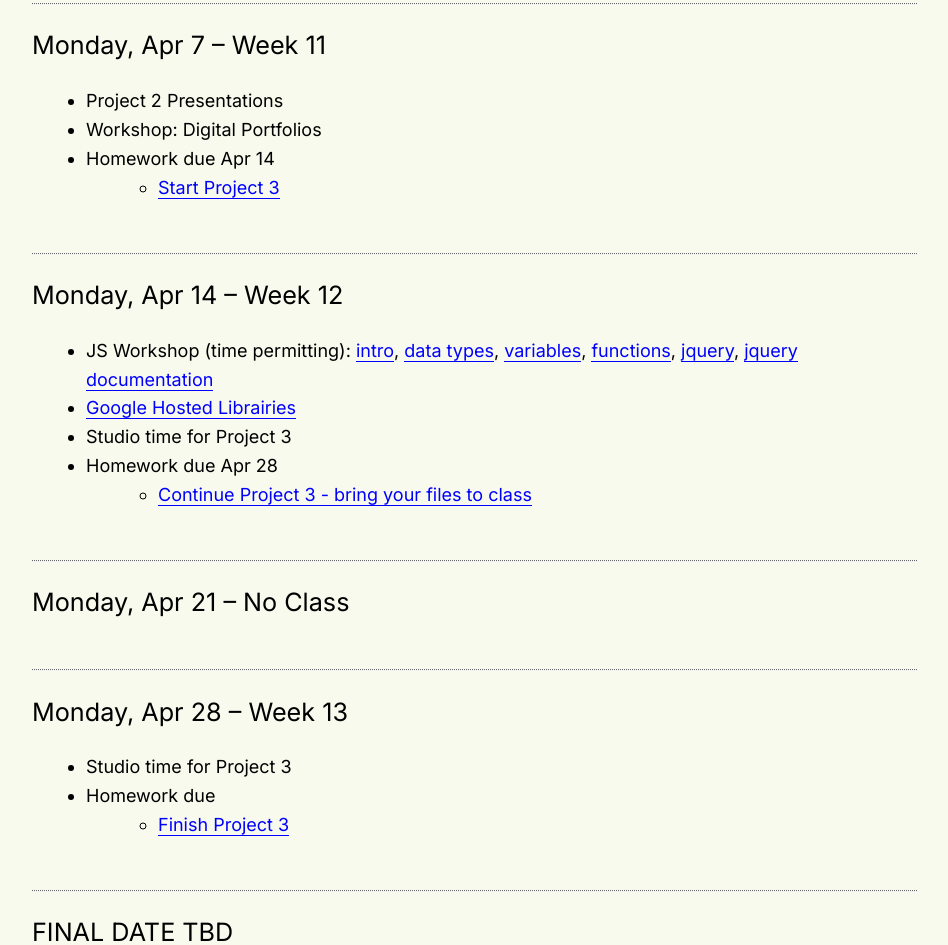
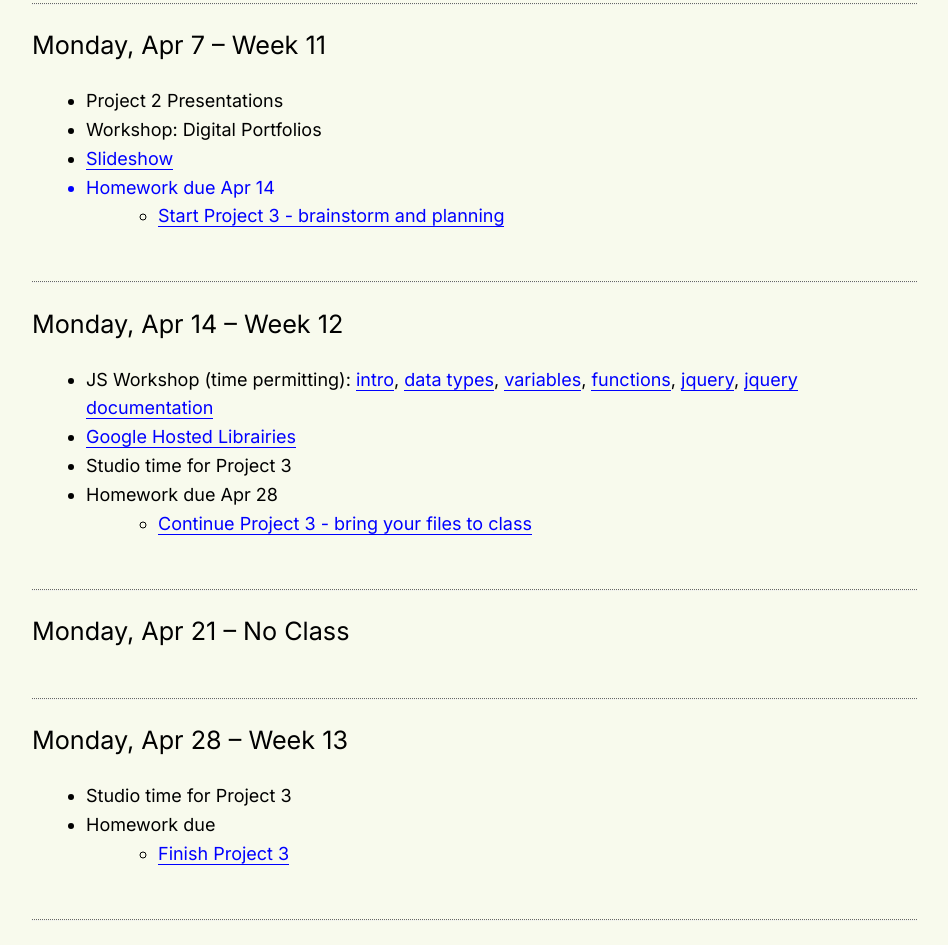
Before and after one commit to fordhamweb/fordhamweb.github.io, a plain HTML site: page calendar.html in a window 1280 px wide. Shown: the part 3681-4626 px from the top of the page, without its empty margins (313-1261 px from the left). Drawn offline with nearby package versions, Linux system fonts and the light colour scheme.

Commit message:
Update calendar.html

```diff
--- a/calendar.html
+++ b/calendar.html
@@ -167,9 +167,10 @@
   <ul>
      <li>Project 2 Presentations</li>
     <li>Workshop: Digital Portfolios</li>
+    <li><a href="https://docs.google.com/presentation/d/1cdczC37hOmwDopgwWChNBilJ6DmzJUbjPdLHV8Ui3BM/edit?usp=sharing" target="_blank">Slideshow</li>
       <li>Homework due Apr 14</li>
     <ul>
-      <li><a href="projects.html#pr3">Start Project 3</a></li>
+      <li><a href="projects.html#pr3">Start Project 3 - brainstorm and planning</a></li>
 
     </ul>
     </ul>
```
